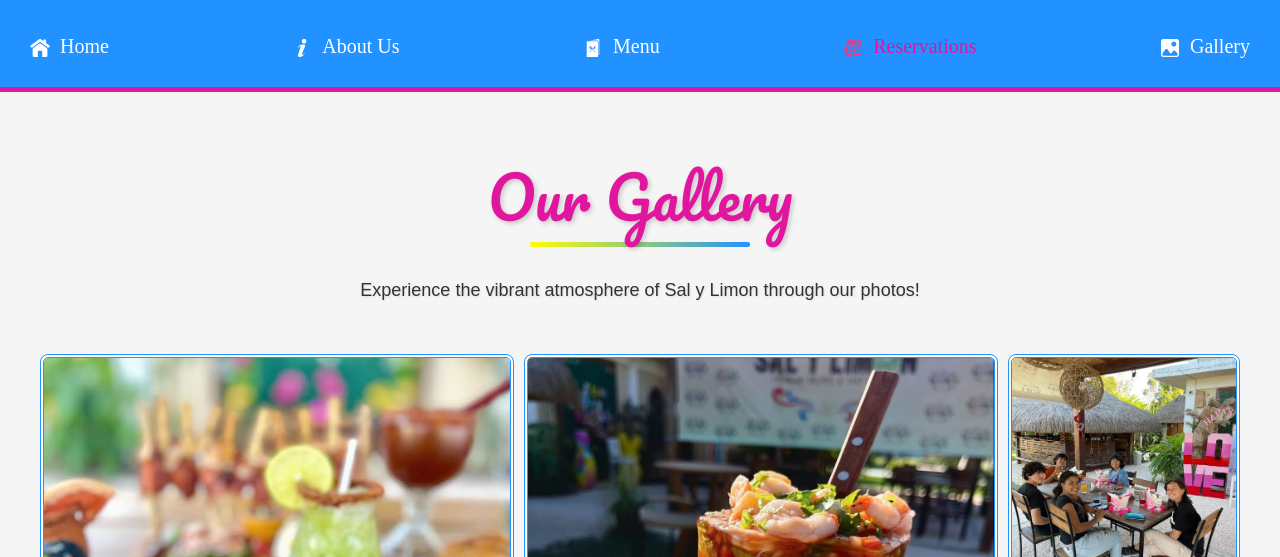
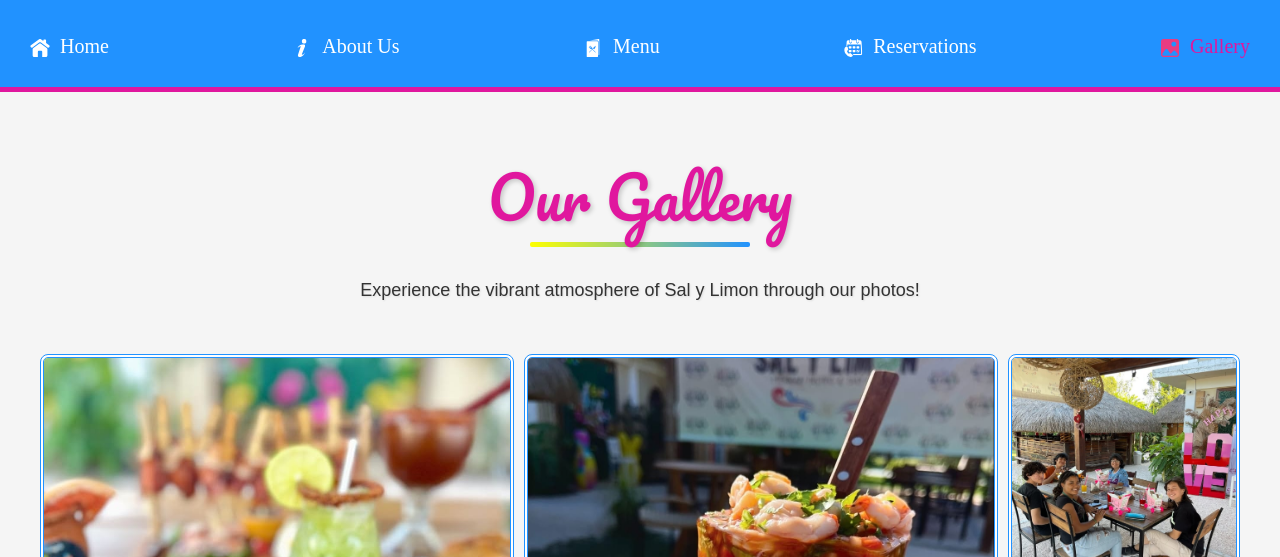
Before and after one commit to SaidPatt/salylimon, a plain HTML site: page assets/gallery.html in a window 1280 px wide. Shown: the part 243-800 px from the top of the page. Drawn offline with nearby package versions, Linux system fonts and the light colour scheme; a web font is replaced by a local one.

Commit message:
updated gallery

```diff
--- a/assets/gallery.html
+++ b/assets/gallery.html
@@ -26,8 +26,8 @@
                 <li><a href="/salylimon/assets/home.html"><img src="/salylimon/assets/icons/home.svg">Home</a></li>
                 <li><a href="/salylimon/assets/about.html"><img src="/salylimon/assets/icons/about.svg">About Us</a></li>
                 <li><a href="/salylimon/assets/menu.html"><img src="/salylimon/assets/icons/menu.svg">Menu</a></li>
-                <li><a href="/salylimon/assets/reservations.html"><img src="/salylimon/assets/icons/pink/reservations.svg"><span class="current-page">Reservations</span></a></li>
-                <li><a href="/salylimon/assets/gallery.html"><img src="/salylimon/assets/icons/gallery.svg">Gallery</a></li>
+                <li><a href="/salylimon/assets/reservations.html"><img src="/salylimon/assets/icons/reservations.svg">Reservations</a></li>
+                <li><a href="/salylimon/assets/gallery.html"><img src="/salylimon/assets/icons/pink/gallery.svg"><span class="current-page">Gallery</span></a></li>
             </ul>
         </nav>
     </div>
```
